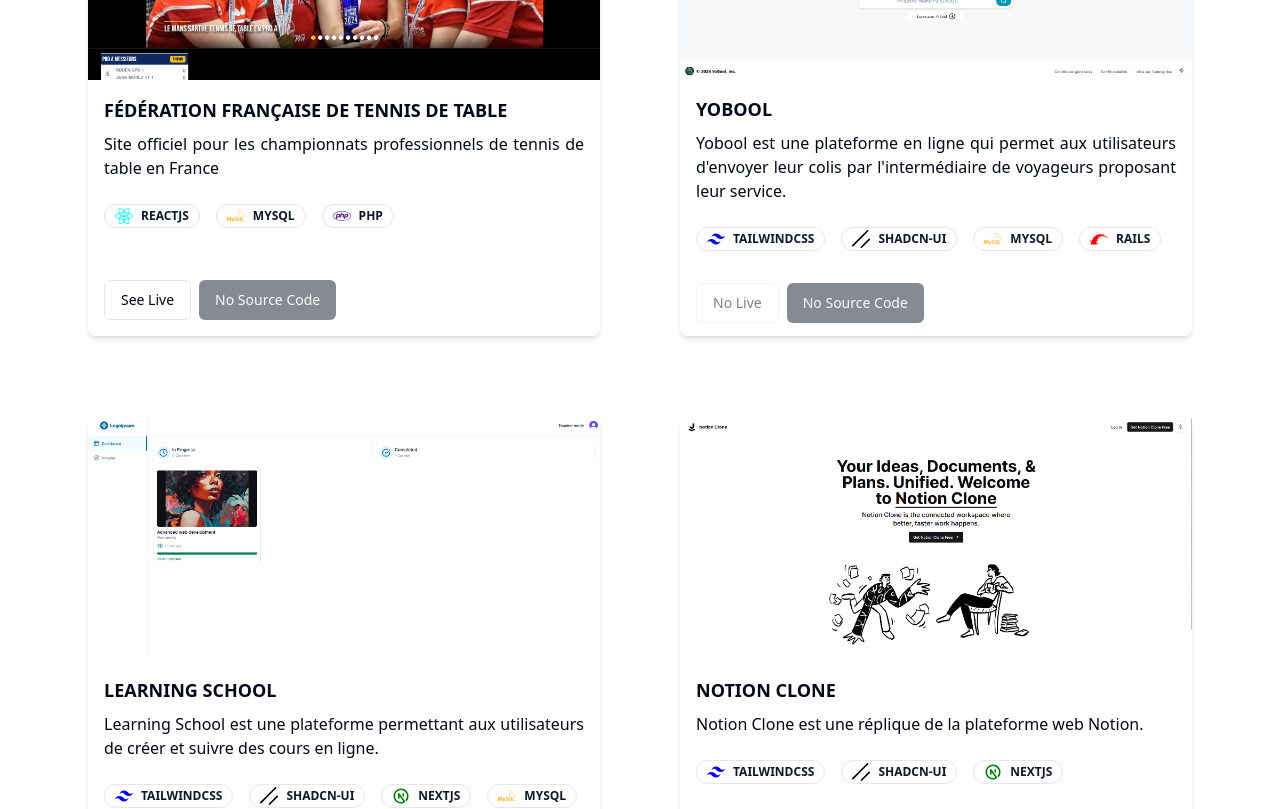
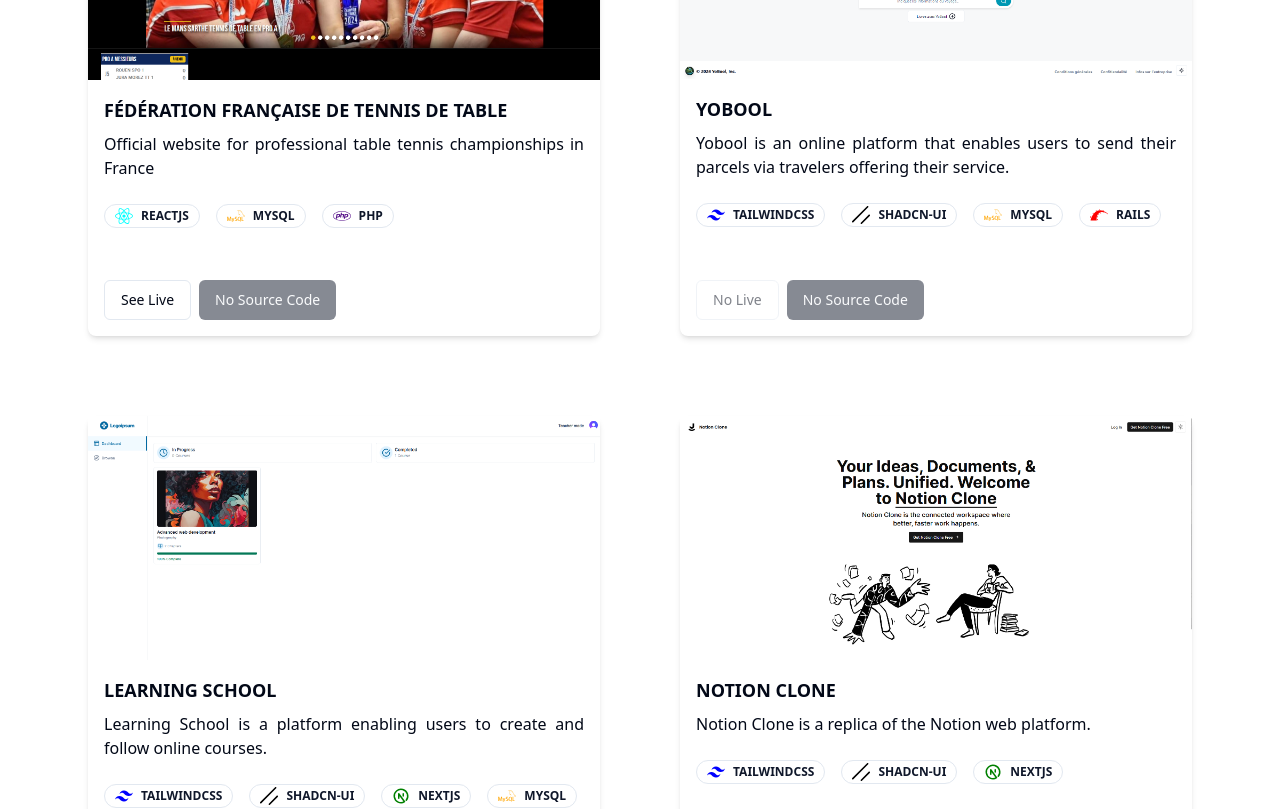
Before and after one commit to YanM16M/portfolio, a React (Vite) app: page / in a window 1280 px wide. Shown: the part 1860-2669 px from the top of the page. Built offline with nearby package versions, Linux system fonts and the light colour scheme.

Commit message:
projects's description has been translated

```diff
--- a/src/pages/Home/_components/ProjectsSection.tsx
+++ b/src/pages/Home/_components/ProjectsSection.tsx
@@ -5,7 +5,7 @@
     {
         id: 1,
         title: "Fédération Française de Tennis de Table",
-        description: "Site officiel pour les championnats professionnels de tennis de table en France",
+        description: "Official website for professional table tennis championships in France",
         url: "https://www.fftt.com/pro",
         src: "fftt.png",
         technologies: ["react", "php", "mysql"],
@@ -13,14 +13,14 @@
     {
         id: 2,
         title: "Yobool",
-        description: "Yobool est une plateforme en ligne qui permet aux utilisateurs d'envoyer leur colis par l'intermédiaire de voyageurs proposant leur service.",
+        description: "Yobool is an online platform that enables users to send their parcels via travelers offering their service.",
         src: "yobool.png",
         technologies: ["reactjs", "rails", "tailwind", "shadcnui", "mysql"],
     },
     {
         id: 3,
         title: "Learning School",
-        description: "Learning School est une plateforme permettant aux utilisateurs de créer et suivre des cours en ligne.",
+        description: "Learning School is a platform enabling users to create and follow online courses.",
         url: "https://learning-school-orcin.vercel.app/",
         githubUrl: "https://github.com/YanM16M/learning-school",
         src: "learning-school.png",
@@ -29,7 +29,7 @@
     {
         id: 4,
         title: "Notion clone",
-        description: "Notion Clone est une réplique de la plateforme web Notion.",
+        description: "Notion Clone is a replica of the Notion web platform.",
         url: "https://lifen-swart.vercel.app/",
         githubUrl: "https://github.com/YanM16M/notion-clone",
         src: "notion.png",
```
